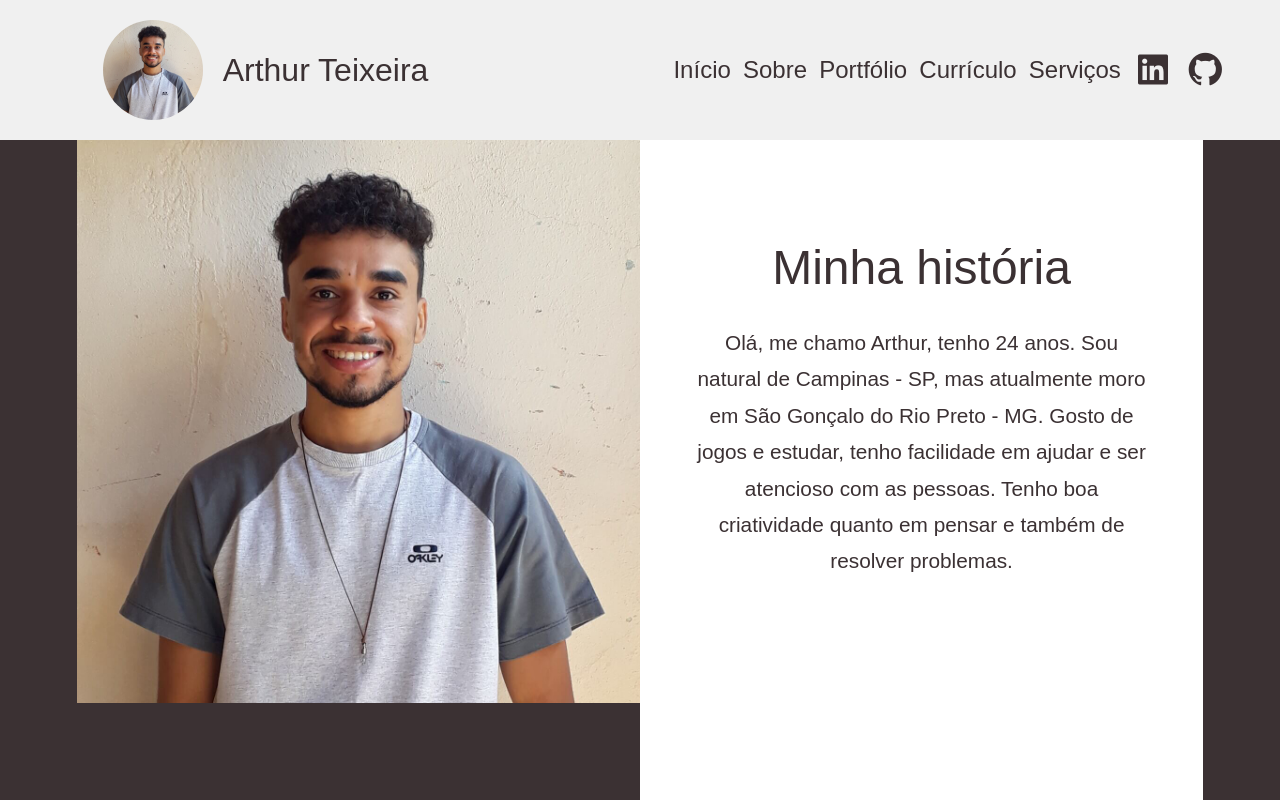
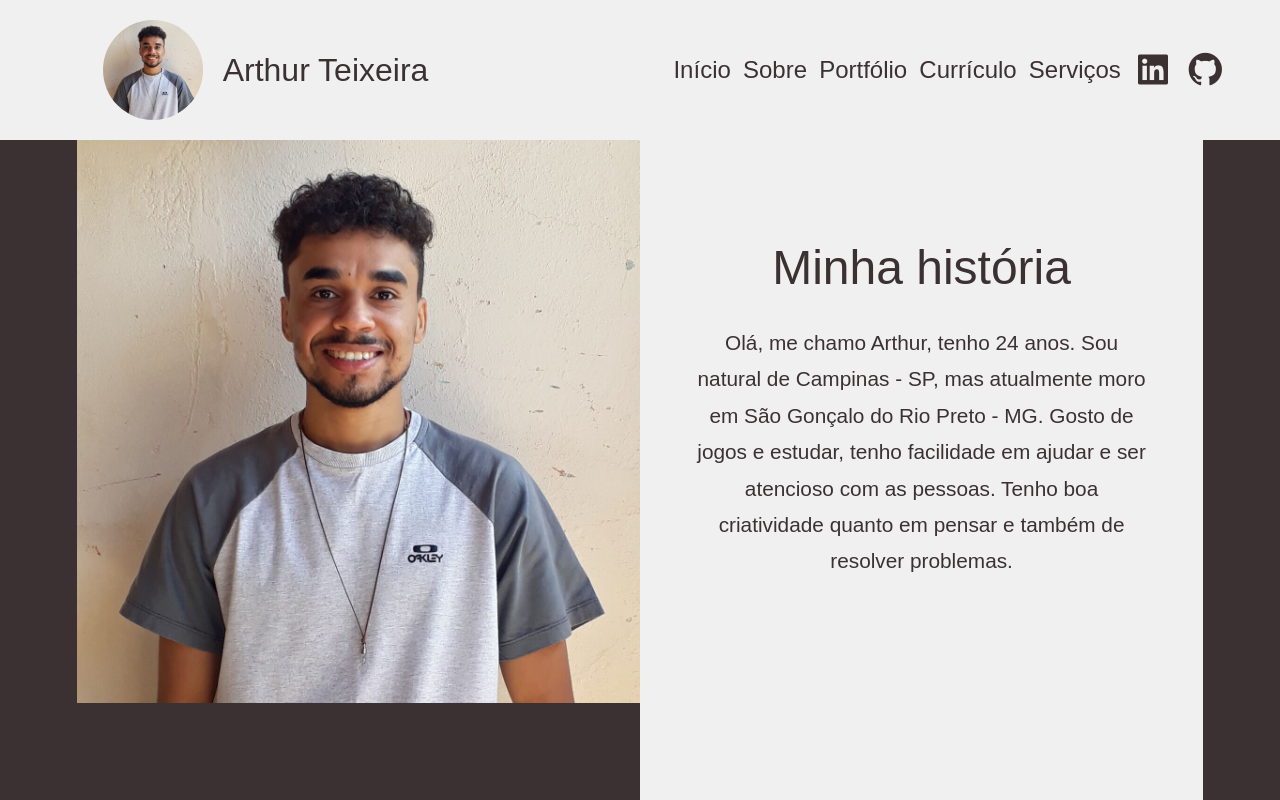
Before and after one commit to TuzinF5/arthur-teixeira-portfolio, a React (Create React App) app: page /about in a window 1280 px wide. Shown: the top 800 px of the page. Built offline with nearby package versions, Linux system fonts and the light colour scheme; a web font is replaced by a local one.

Commit message:
Mudando cor de fundo

```diff
--- a/src/styles/About.module.css
+++ b/src/styles/About.module.css
@@ -1,5 +1,4 @@
 .about {
-  background-color: #3b3133;
   display: flex;
   height: 880px;
   justify-content: center;
@@ -24,7 +23,7 @@
 }
 
 .about div:nth-child(2) {
-  background-color: #ffffff;
+  background-color: #f0f0f0;
   display: flex;
   justify-content: center;
 }
--- a/src/styles/Footer.module.css
+++ b/src/styles/Footer.module.css
@@ -1,6 +1,5 @@
 .footer {
   align-items: center;
-  background-color: #3b3133;
   bottom: 0;
   display: flex;
   height: 140px;
--- a/src/styles/Header.module.css
+++ b/src/styles/Header.module.css
@@ -1,5 +1,6 @@
 .header {
   align-items: center;
+  background-color: #f0f0f0;
   display: flex;
   height: 140px;
   justify-content: space-evenly;
--- a/src/styles/Services.module.css
+++ b/src/styles/Services.module.css
@@ -1,6 +1,5 @@
 .services {
   align-items: center;
-  background-color: #3b3133;
   display: flex;
   flex-direction: column;
   padding-bottom: 40px;
@@ -37,7 +36,7 @@
 }
 
 .services section:nth-child(2) div {
-  background-color: #ffffff;
+  background-color: #f0f0f0;
   width: 31%;
 }
 
--- a/src/styles/index.css
+++ b/src/styles/index.css
@@ -10,7 +10,7 @@ html.sr .load-hidden {
 }
 
 body {
-  background-color: #f0f0f0;
+  background-color: #3b3133;
   font-family: 'Futura LT', sans-serif;
   font-size: 16px;
 }
```
